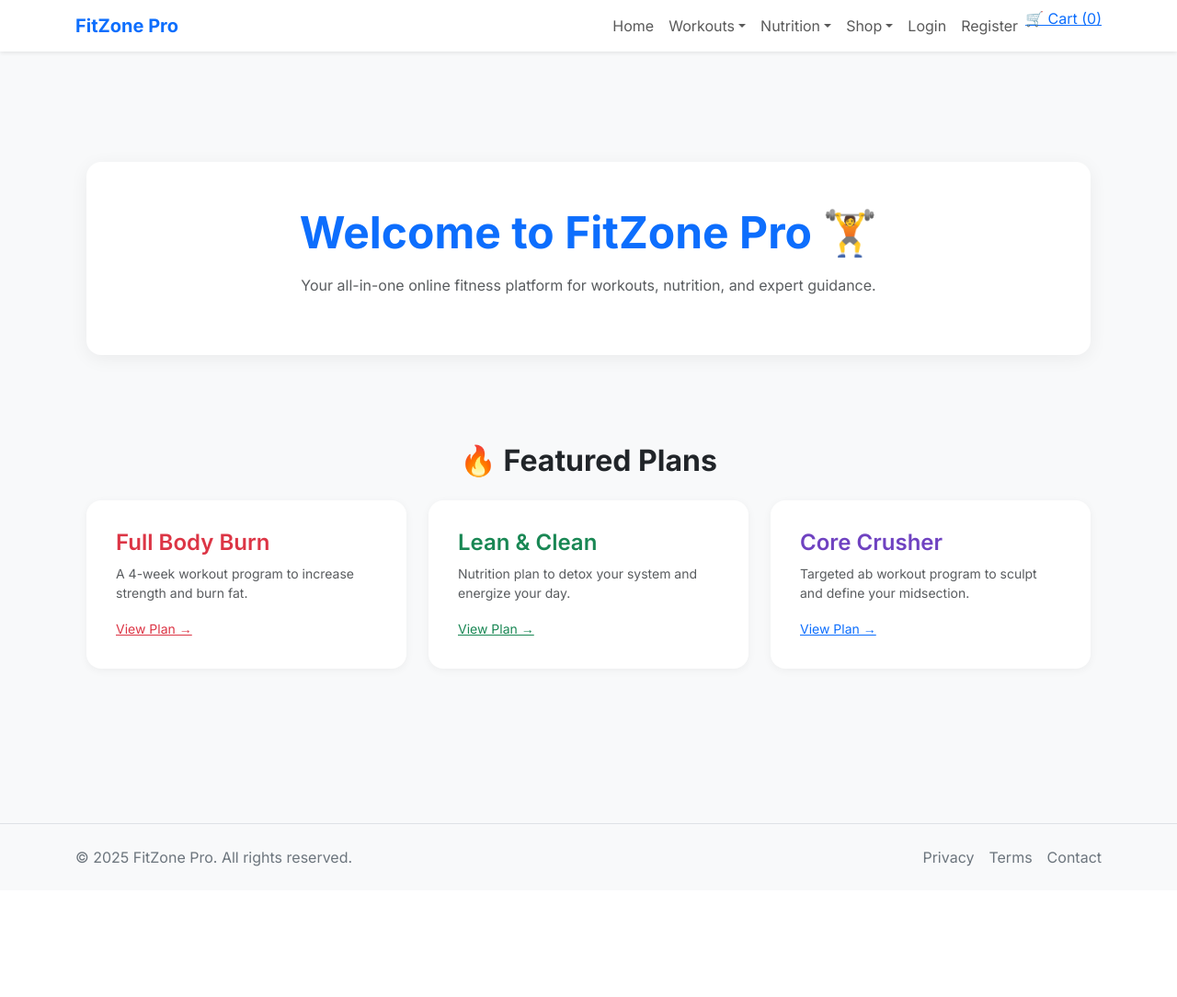
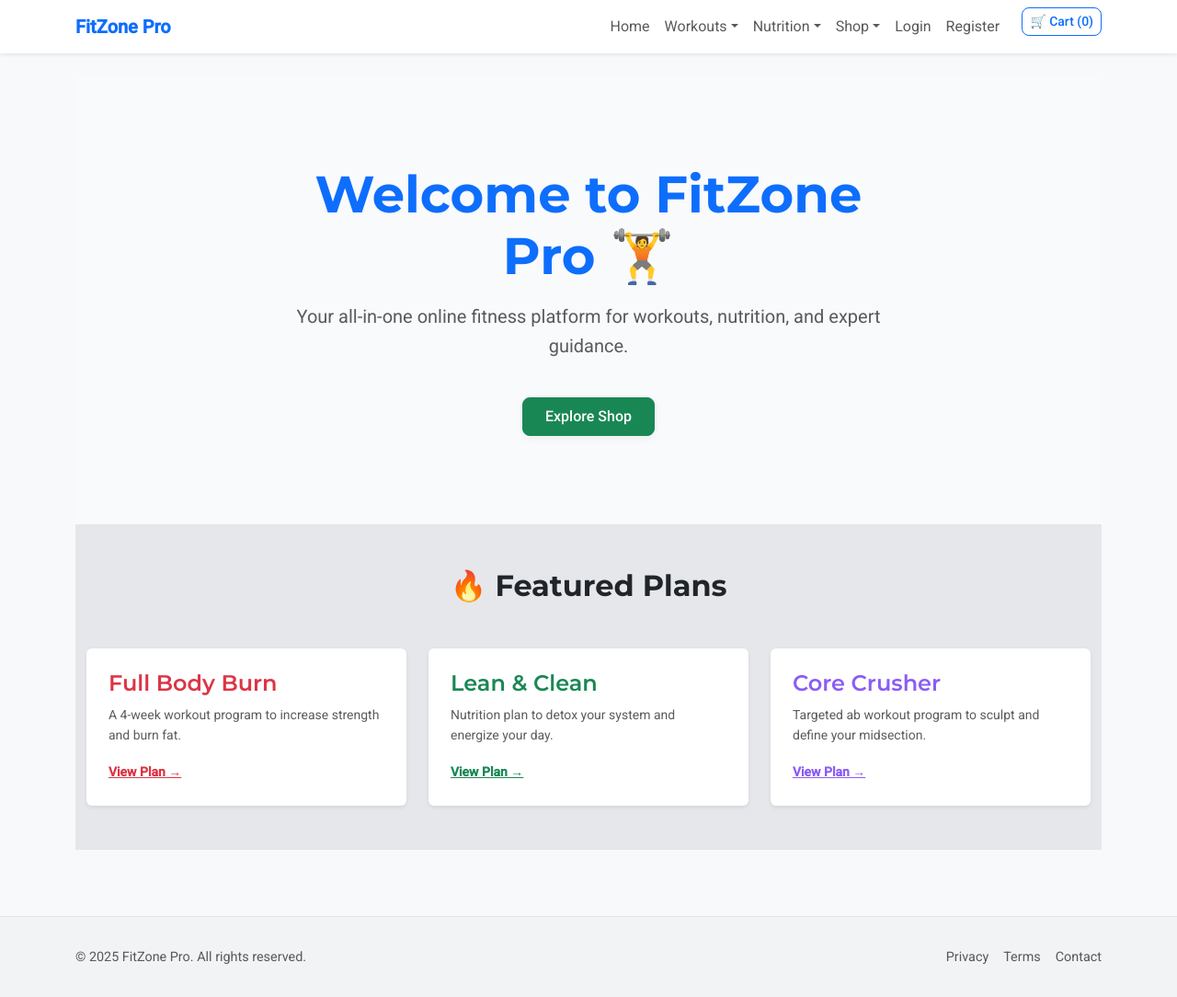
Before and after one commit to Danut89/Milestone-Project-4, a Django app: page / in a window 1280 px wide. Shown: the whole page at 92% size. Before the commit the page ends 942 px from the top, so only its background shows below. Run offline with Django 5.2, Linux system fonts and the light colour scheme.

Commit message:
Apply  styling to base layout and homepage

```diff
--- a/static/css/style.css
+++ b/static/css/style.css
@@ -1,22 +1,39 @@
 /* style.css */
 
-
-/* Root Variables */
+/* ============================
+   🌈 Root Variables
+   ============================ */
 :root {
-  --primary-color: #2563eb;   /* Bootstrap blue */
-  --accent-red: #dc3545;
-  --accent-green: #198754;
-  --accent-purple: #6f42c1;
+  --primary-color: #10B981;         /* Emerald Green */
+  --secondary-color: #0EA5E9;       /* Sky Blue */
+  --accent-purple: #8B5CF6;         /* Violet Purple */
+  --bg-light: #F9FAFB;              /* Light background */
+  --bg-muted: #E5E7EB;              /* Soft section bg */
+  --text-dark: #1F2937;             /* Heading text */
+  --text-muted: #6B7280;            /* Paragraph text */
 }
 
-/* Global Reset */
+
+/* ============================
+   🔄 Reset & Base
+   ============================ */
 body {
-  font-family: 'Inter', sans-serif;
-  background-color: #f8f9fa;
-  color: #212529;
+  font-family: 'Roboto', sans-serif;
+  background-color: var(--primary-color);
+  color: var(--text-dark);
+  line-height: 1.6;
+  font-size: 1rem;
 }
 
-/* Navbar */
+h1, h2, h3, h4, h5 {
+  font-family: 'Montserrat', sans-serif;
+  font-weight: 600;
+  color: var(--text-dark);
+}
+
+/* ============================
+   🧭 Navbar
+   ============================ */
 .navbar-brand {
   font-weight: 700;
   color: var(--primary-color);
@@ -30,7 +47,9 @@ body {
   color: var(--primary-color);
 }
 
-/* Hero Section */
+/* ============================
+   🏋️ Hero Section
+   ============================ */
 .hero-box {
   background: #fff;
   border-radius: 1rem;
@@ -38,7 +57,9 @@ body {
   box-shadow: 0 4px 20px rgba(0, 0, 0, 0.06);
 }
 
-/* Featured Plans */
+/* ============================
+   📦 Featured Plans
+   ============================ */
 .plan-card {
   background: #fff;
   border-radius: 1rem;
@@ -64,8 +85,47 @@ body {
   color: var(--accent-purple);
 }
 
+/* ============================
+   🎯 Buttons
+   ============================ */
+.btn {
+  font-weight: 500;
+  border-radius: 8px;
+  transition: all 0.3s ease-in-out;
+}
+
+.btn-primary,
+.btn-success,
+.btn-danger {
+  box-shadow: 0 3px 10px rgba(0, 0, 0, 0.05);
+}
+
+.btn:hover {
+  transform: translateY(-2px);
+}
+
+/* ============================
+   🧩 Section Helpers
+   ============================ */
+.section-light {
+  background-color: var(--bg-light);
+}
+
+.section-muted {
+  background-color: var(--bg-muted);
+}
+
+.section-divider {
+  border-top: 1px solid #dee2e6;
+  margin: 3rem 0;
+}
+
+/* ============================
+   🔚 Footer
+   ============================ */
 .footer {
   background: #f1f3f5;
   padding: 2rem 1rem;
   font-size: 0.9rem;
+  color: var(--text-muted);
 }
--- a/templates/base.html
+++ b/templates/base.html
@@ -8,39 +8,34 @@
   <!-- ✅ Bootstrap 5 CDN -->
   <link href="https://cdn.jsdelivr.net/npm/bootstrap@5.3.3/dist/css/bootstrap.min.css" rel="stylesheet">
 
-
-    <!-- ✅ Google Fonts: Inter -->
-    <link href="https://fonts.googleapis.com/css2?family=Inter:wght@400;600;700&display=swap" rel="stylesheet">
+  <!-- ✅ Google Fonts -->
+  <link href="https://fonts.googleapis.com/css2?family=Montserrat:wght@600;700&family=Roboto:wght@400;500&display=swap" rel="stylesheet">
 
   {% load static %}
   <link rel="stylesheet" href="{% static 'css/style.css' %}">
-
-
-    <style>
-      body {
-        font-family: 'Inter', sans-serif;
-      }
-    </style>
 </head>
 
+<!-- 💡 Apply base background and text color -->
 <body class="bg-light text-dark">
 
-  <!-- 🔝 Navbar -->
 <!-- 🔝 Navbar -->
 <nav class="navbar navbar-expand-lg navbar-light bg-white shadow-sm">
   <div class="container">
     <a class="navbar-brand fw-bold text-primary" href="{% url 'home' %}">FitZone Pro</a>
+
     <button class="navbar-toggler" type="button" data-bs-toggle="collapse" data-bs-target="#mainNavbar">
       <span class="navbar-toggler-icon"></span>
     </button>
 
     <div class="collapse navbar-collapse" id="mainNavbar">
       <ul class="navbar-nav ms-auto">
+
+        <!-- 🌐 Main Links -->
         <li class="nav-item">
           <a class="nav-link" href="{% url 'home' %}">Home</a>
         </li>
 
-        <!-- Workouts Dropdown -->
+        <!-- 🏋️ Workouts Dropdown -->
         <li class="nav-item dropdown">
           <a class="nav-link dropdown-toggle" href="#" data-bs-toggle="dropdown">Workouts</a>
           <ul class="dropdown-menu">
@@ -51,7 +46,7 @@
           </ul>
         </li>
 
-        <!-- Nutrition Dropdown -->
+        <!-- 🥗 Nutrition Dropdown -->
         <li class="nav-item dropdown">
           <a class="nav-link dropdown-toggle" href="#" data-bs-toggle="dropdown">Nutrition</a>
           <ul class="dropdown-menu">
@@ -61,7 +56,7 @@
           </ul>
         </li>
 
-        <!-- Shop Dropdown -->
+        <!-- 🛍 Shop Dropdown -->
         <li class="nav-item dropdown">
           <a class="nav-link dropdown-toggle" href="#" data-bs-toggle="dropdown">Shop</a>
           <ul class="dropdown-menu">
@@ -72,8 +67,8 @@
           </ul>
         </li>
 
+        <!-- 👤 Profile / Auth -->
         {% if user.is_authenticated %}
-        <!-- Profile Dropdown -->
         <li class="nav-item dropdown">
           <a class="nav-link dropdown-toggle" href="#" data-bs-toggle="dropdown">Profile</a>
           <ul class="dropdown-menu dropdown-menu-end">
@@ -88,16 +83,18 @@
         <li class="nav-item"><a class="nav-link" href="{% url 'account_login' %}">Login</a></li>
         <li class="nav-item"><a class="nav-link" href="{% url 'account_signup' %}">Register</a></li>
         {% endif %}
-        <a href="{% url 'view_cart' %}">
+
+        <!-- 🛒 Cart -->
+        <li class="nav-item ms-3">
+          <a class="btn btn-sm btn-outline-primary" href="{% url 'view_cart' %}">
             🛒 Cart ({{ cart_items_count }})
           </a>
+        </li>
+
       </ul>
     </div>
   </div>
 </nav>
-
-
-
 
 <!-- 📦 Page Content -->
 <main class="py-4">
@@ -108,18 +105,18 @@
 </main>
 
 <!-- 🔚 Footer -->
-  <footer class="bg-light border-top text-secondary text-center py-4 mt-5">
+<footer class="footer border-top text-muted text-center mt-5">
   <div class="container d-flex flex-column flex-md-row justify-content-between align-items-center">
     <p class="mb-2 mb-md-0">&copy; 2025 FitZone Pro. All rights reserved.</p>
     <div class="d-flex gap-3">
-        <a href="#" class="text-decoration-none text-secondary">Privacy</a>
-        <a href="#" class="text-decoration-none text-secondary">Terms</a>
-        <a href="#" class="text-decoration-none text-secondary">Contact</a>
+      <a href="#" class="text-decoration-none text-muted">Privacy</a>
+      <a href="#" class="text-decoration-none text-muted">Terms</a>
+      <a href="#" class="text-decoration-none text-muted">Contact</a>
     </div>
   </div>
 </footer>
 
+<!-- ✅ Bootstrap JS -->
 <script src="https://cdn.jsdelivr.net/npm/bootstrap@5.3.3/dist/js/bootstrap.bundle.min.js"></script>
-
 </body>
 </html>
--- a/templates/home/index.html
+++ b/templates/home/index.html
@@ -5,41 +5,54 @@
 {% block content %}
 
 <!-- 🏋️ Hero Section -->
-<section class="py-5 text-center">
-  <div class="container text-center py-5">
-  <div class="hero-box mx-auto">
-    <h1 class="text-primary fw-bold display-5">Welcome to FitZone Pro 🏋️</h1>
-    <p class="mt-3 text-muted">Your all-in-one online fitness platform for workouts, nutrition, and expert guidance.</p>
-  </div>
-</div>
-
-<div class="container py-5">
-  <h2 class="text-center fw-bold mb-4">🔥 Featured Plans</h2>
-  <div class="row g-4">
-    <div class="col-md-4">
-      <div class="plan-card text-start">
-        <h4 class="plan-title-red fw-semibold">Full Body Burn</h4>
-        <p class="small text-muted">A 4-week workout program to increase strength and burn fat.</p>
-        <a href="#" class="small text-danger">View Plan →</a>
-      </div>
-    </div>
-    <div class="col-md-4">
-      <div class="plan-card text-start">
-        <h4 class="plan-title-green fw-semibold">Lean & Clean</h4>
-        <p class="small text-muted">Nutrition plan to detox your system and energize your day.</p>
-        <a href="#" class="small text-success">View Plan →</a>
-      </div>
-    </div>
-    <div class="col-md-4">
-      <div class="plan-card text-start">
-        <h4 class="plan-title-purple fw-semibold">Core Crusher</h4>
-        <p class="small text-muted">Targeted ab workout program to sculpt and define your midsection.</p>
-        <a href="#" class="small text-purple">View Plan →</a>
-      </div>
+<section class="py-5 text-center" style="background-color: #F9FAFB;">
+  <div class="container py-5">
+    <div class="mx-auto" style="max-width: 700px;">
+      <h1 class="fw-bold display-4 text-primary">Welcome to FitZone Pro 🏋️</h1>
+      <p class="mt-3 text-muted lead">
+        Your all-in-one online fitness platform for workouts, nutrition, and expert guidance.
+      </p>
+      <a href="{% url 'product_list' %}" class="btn btn-success px-4 py-2 mt-4">Explore Shop</a>
     </div>
   </div>
-</div>
+</section>
 
+<!-- 🔥 Featured Plans Section -->
+<section class="py-5" style="background-color: #E5E7EB;">
+  <div class="container">
+    <h2 class="text-center fw-bold mb-5 text-dark">🔥 Featured Plans</h2>
+
+    <div class="row g-4">
+
+      <!-- 💪 Plan 1 -->
+      <div class="col-md-4">
+        <div class="bg-white rounded shadow-sm p-4 h-100">
+          <h4 class="fw-semibold text-danger">Full Body Burn</h4>
+          <p class="text-muted small mb-3">A 4-week workout program to increase strength and burn fat.</p>
+          <a href="#" class="text-danger small fw-semibold">View Plan →</a>
+        </div>
+      </div>
+
+      <!-- 🥗 Plan 2 -->
+      <div class="col-md-4">
+        <div class="bg-white rounded shadow-sm p-4 h-100">
+          <h4 class="fw-semibold text-success">Lean & Clean</h4>
+          <p class="text-muted small mb-3">Nutrition plan to detox your system and energize your day.</p>
+          <a href="#" class="text-success small fw-semibold">View Plan →</a>
+        </div>
+      </div>
+
+      <!-- 🧱 Plan 3 -->
+      <div class="col-md-4">
+        <div class="bg-white rounded shadow-sm p-4 h-100">
+          <h4 class="fw-semibold" style="color: #8b5cf6;">Core Crusher</h4>
+          <p class="text-muted small mb-3">Targeted ab workout program to sculpt and define your midsection.</p>
+          <a href="#" class="small fw-semibold" style="color: #8b5cf6;">View Plan →</a>
+        </div>
+      </div>
+
+    </div>
+  </div>
 </section>
 
 {% endblock %}
```
Lines whose indentation alone changed are shown as unchanged.
